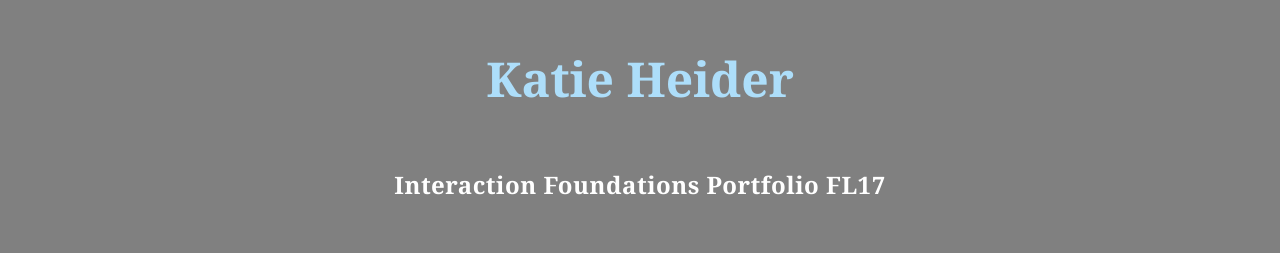
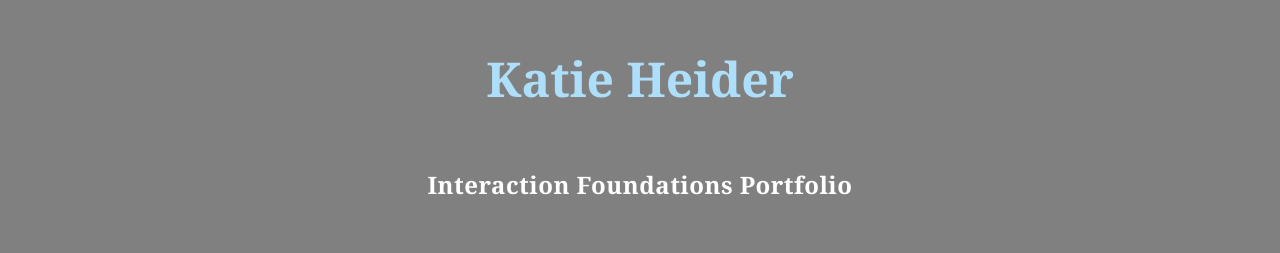
Before and after one commit to kheider/iffall2017, a plain HTML site: page class-portfolio/index.html in a window 1280 px wide. Shown: the part 116-369 px from the top of the page. Drawn offline with Linux system fonts and the light colour scheme.

Commit message:
Update index.html

```diff
--- a/class-portfolio/index.html
+++ b/class-portfolio/index.html
@@ -20,7 +20,7 @@
 
 <body>
 	<h1>Katie Heider</h1>
-	<h2>Interaction Foundations Portfolio FL17</h2>
+	<h2>Interaction Foundations Portfolio</h2>
 	<div>
 		<span>
 			<a href="https://kheider.github.io/iffall2017/lyrics-final/index.html" target="_blank" ><img src="lyrics.png"></a>
```
